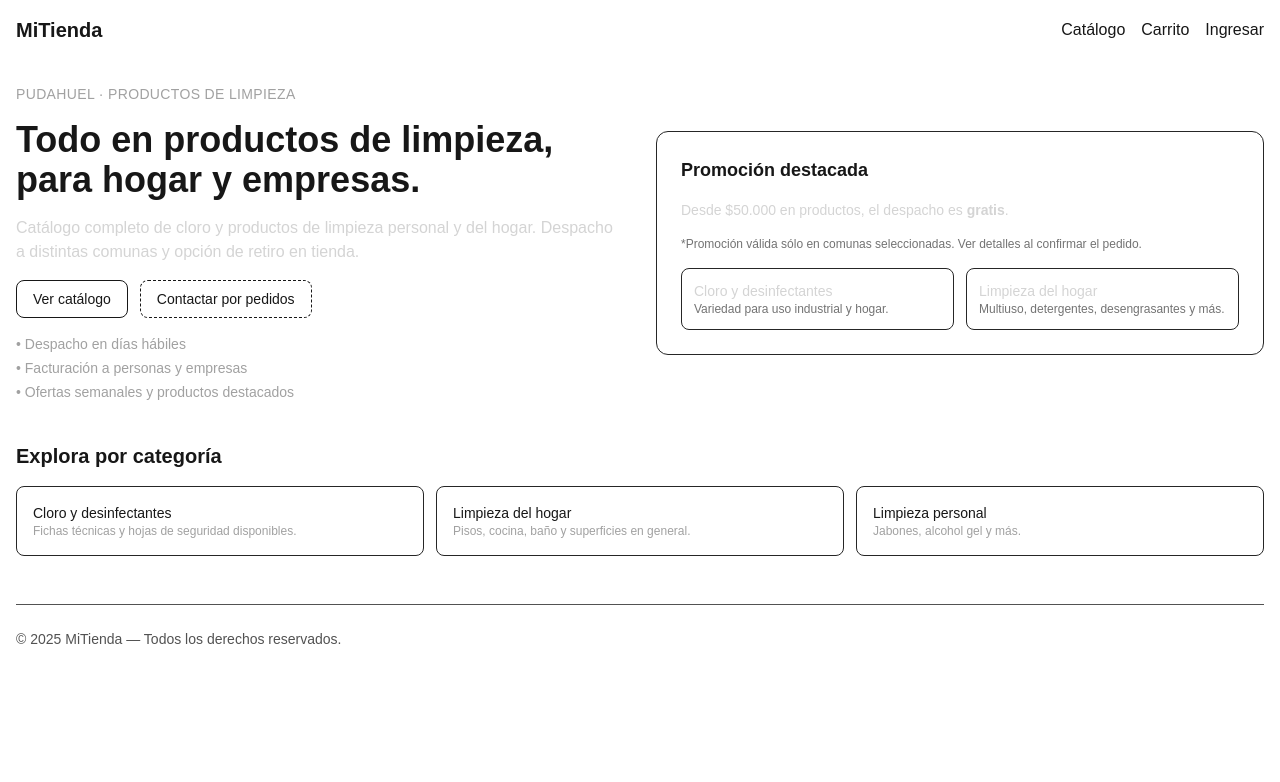
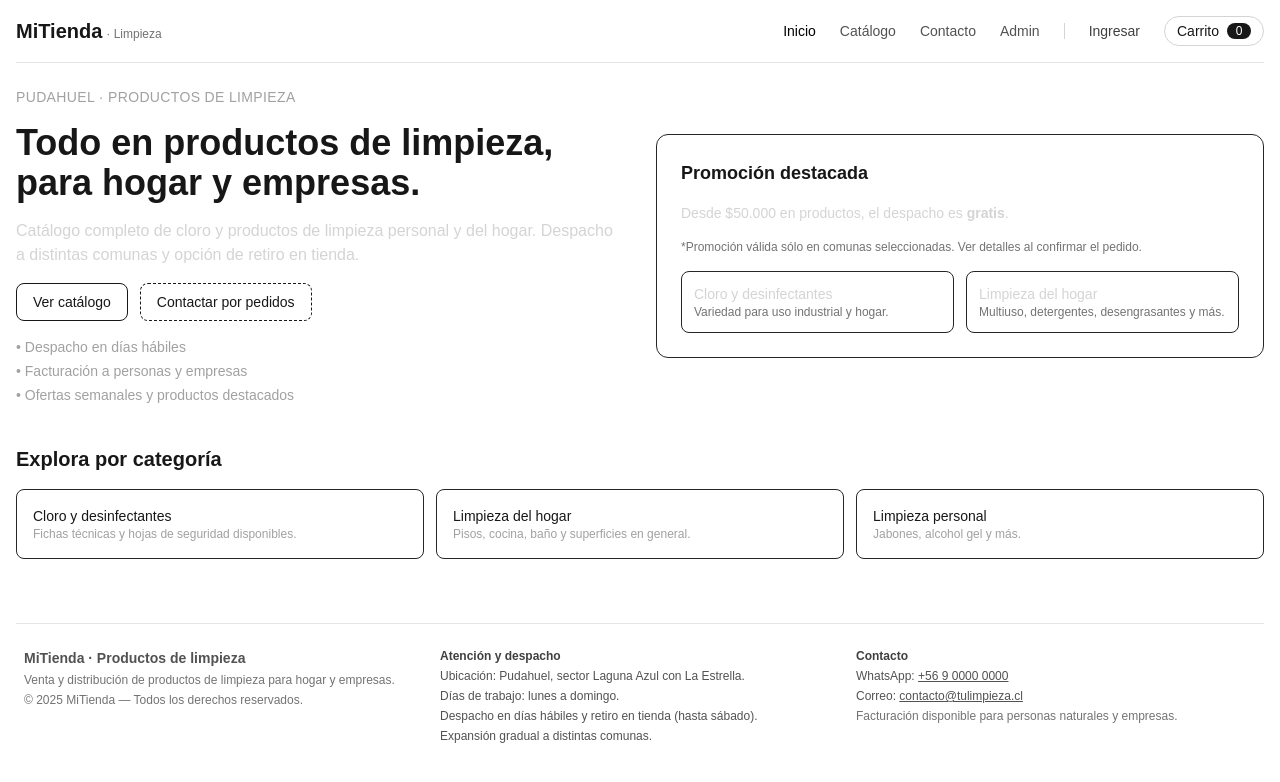
Before and after one commit to glendermen107/Shoping_Ecommerce, a Next.js app in the folder web/: page / in a window 1280 px wide. Shown: the top 782 px of the page. Built offline with nearby package versions, Linux system fonts and the light colour scheme.

Commit message:
actualizacion de paginas
actualizacion de nvar y footer

```diff
--- a/web/app/product/[slug]/page.tsx
+++ b/web/app/product/[slug]/page.tsx
@@ -1,4 +1,5 @@
 // web/app/product/[slug]/page.tsx
+import Link from "next/link";
 import { fetchProductBySlug } from "../../../lib/api";
 import AddToCartButton from "../../../components/addToCartButton";
 
@@ -6,28 +7,118 @@ type ProductPageProps = {
   params: { slug: string };
 };
 
+function formatPriceCLP(value: number) {
+  if (Number.isNaN(value)) return "$0";
+  return value.toLocaleString("es-CL", {
+    style: "currency",
+    currency: "CLP",
+    maximumFractionDigits: 0,
+  });
+}
+
 export default async function ProductPage({ params }: ProductPageProps) {
   const product = await fetchProductBySlug(params.slug);
 
+  // Si el backend no lo encuentra, fetchProductBySlug ya devuelve uno “Producto no encontrado”
+  const isNotFound = product.id === "0";
+
   return (
-    <section className="grid gap-6 md:grid-cols-2">
+    <section className="space-y-6">
+      {/* Migas de pan */}
+      <nav className="text-xs text-neutral-500">
+        <Link href="/catalog" className="underline">
+          Catálogo
+        </Link>{" "}
+        / <span className="text-neutral-700">{product.name}</span>
+      </nav>
+
+      <div className="grid gap-8 md:grid-cols-2 items-start">
+        {/* Imagen principal */}
+        <div className="rounded-xl border border-neutral-200 bg-white p-3">
           {/* eslint-disable-next-line @next/next/no-img-element */}
           <img
             src={product.imageUrl || "/placeholder.png"}
             alt={product.name}
-        className="w-full rounded-xl object-cover"
+            className="h-72 w-full object-cover rounded-lg"
           />
+        </div>
 
+        {/* Información del producto */}
         <div className="space-y-4">
-        <h1 className="text-3xl font-semibold">{product.name}</h1>
-        <p className="text-xl font-medium">
-          ${product.price.toLocaleString()}
+          {/* Nombre y (opcional) categoría */}
+          <div className="space-y-2">
+            <h1 className="text-2xl md:text-3xl font-semibold">
+              {product.name}
+            </h1>
+
+            {/* Si en el futuro agregas categoryName o similar en el tipo Product */}
+            {"categoryName" in product && product.categoryName && (
+              <p className="text-sm text-neutral-500">
+                Categoría: {product.categoryName}
               </p>
-        <p className="text-neutral-300">
-          {product.description || "Producto sin descripción."}
+            )}
+          </div>
+
+          {/* Precio + estado */}
+          <div className="space-y-1">
+            <p className="text-xl font-semibold text-neutral-900">
+              {formatPriceCLP(product.price)}
             </p>
+            {/* Stock opcional si lo agregas en el tipo Product */}
+            {"stock" in product && typeof (product as any).stock === "number" && (
+              <p className="text-sm text-neutral-600">
+                {(product as any).stock > 0
+                  ? `Stock disponible: ${(product as any).stock} unidad${
+                      (product as any).stock === 1 ? "" : "es"
+                    }`
+                  : "Sin stock disponible"}
+              </p>
+            )}
+          </div>
 
+          {/* Descripción */}
+          <div className="space-y-1">
+            <h2 className="text-sm font-semibold text-neutral-800">
+              Descripción
+            </h2>
+            <p className="text-sm text-neutral-600">
+              {product.description || "Producto sin descripción detallada."}
+            </p>
+          </div>
+
+          {/* Info de despacho y retiro */}
+          <div className="rounded-lg border border-neutral-200 bg-neutral-50 px-3 py-2 text-xs text-neutral-700 space-y-1">
+            <p>
+              🛻 <span className="font-semibold">Despacho disponible.</span> Sobre
+              $50.000 en productos, el envío es{" "}
+              <span className="font-semibold">gratis</span>.
+            </p>
+            <p>
+              📍 Retiro en tienda disponible hasta el sábado. Días de trabajo de
+              lunes a domingo.
+            </p>
+            <p className="text-neutral-500">
+              Los tiempos y costo final de despacho se confirman al coordinar el
+              pedido.
+            </p>
+          </div>
+
+          {/* Fichas técnicas / hojas de seguridad (texto por ahora) */}
+          <div className="space-y-1 text-xs text-neutral-600">
+            <p className="font-semibold">Fichas técnicas y seguridad</p>
+            <p>
+              Si el producto lo requiere, se pueden adjuntar fichas técnicas u
+              hojas de seguridad (PDF) para descargas futuras.
+            </p>
+          </div>
+
+          {/* Botón de agregar al carrito */}
+          {!isNotFound && (
+            <div className="pt-2">
               <AddToCartButton product={product} />
+            </div>
+          )}
+        </div>
       </div>
     </section>
   );
--- a/web/components/footer/footer.tsx
+++ b/web/components/footer/footer.tsx
@@ -1,7 +1,50 @@
 export default function Footer() {
+  const year = new Date().getFullYear();
+
   return (
-    <footer className="border-t py-6 text-sm text-neutral-600 mt-6">
-      <p>&copy; {new Date().getFullYear()} MiTienda — Todos los derechos reservados.</p>
+    <footer className="mt-10 border-t border-neutral-200 py-6 text-sm text-neutral-600">
+      <div className="mx-auto max-w-7xl px-0 md:px-2 grid gap-4 md:grid-cols-3">
+        {/* Columna 1: marca */}
+        <div className="space-y-1">
+          <p className="font-semibold">MiTienda · Productos de limpieza</p>
+          <p className="text-xs text-neutral-500">
+            Venta y distribución de productos de limpieza para hogar y empresas.
+          </p>
+          <p className="text-xs text-neutral-500">
+            &copy; {year} MiTienda — Todos los derechos reservados.
+          </p>
+        </div>
+
+        {/* Columna 2: info de atención */}
+        <div className="space-y-1 text-xs">
+          <p className="font-semibold text-neutral-700">Atención y despacho</p>
+          <p>Ubicación: Pudahuel, sector Laguna Azul con La Estrella.</p>
+          <p>Días de trabajo: lunes a domingo.</p>
+          <p>Despacho en días hábiles y retiro en tienda (hasta sábado).</p>
+          <p>Expansión gradual a distintas comunas.</p>
+        </div>
+
+        {/* Columna 3: contacto */}
+        <div className="space-y-1 text-xs">
+          <p className="font-semibold text-neutral-700">Contacto</p>
+          <p>
+            WhatsApp:{" "}
+            <span className="underline">
+              +56 9 0000 0000
+            </span>{" "}
+            {/* reemplazar por el real */}
+          </p>
+          <p>
+            Correo:{" "}
+            <a href="mailto:contacto@tulimpieza.cl" className="underline">
+              contacto@tulimpieza.cl
+            </a>
+          </p>
+          <p className="text-neutral-500">
+            Facturación disponible para personas naturales y empresas.
+          </p>
+        </div>
+      </div>
     </footer>
   );
 }
--- a/web/components/navbar/navbar.tsx
+++ b/web/components/navbar/navbar.tsx
@@ -1,15 +1,79 @@
+"use client";
+
 import Link from "next/link";
+import { useEffect, useState } from "react";
+import { usePathname } from "next/navigation";
+import { getCart, getCartTotals } from "../../lib/cart";
+
+const navLinks = [
+  { href: "/", label: "Inicio" },
+  { href: "/catalog", label: "Catálogo" },
+  { href: "/contact", label: "Contacto" },
+  { href: "/admin", label: "Admin" }, // Más adelante lo protegeremos con auth
+];
 
 export default function Navbar() {
+  const pathname = usePathname();
+  const [cartCount, setCartCount] = useState(0);
+
+  useEffect(() => {
+    const cart = getCart();
+    const { totalQuantity } = getCartTotals(cart);
+    setCartCount(totalQuantity);
+  }, []);
+
   return (
-    <header className="flex items-center justify-between py-4">
+    <header className="flex items-center justify-between py-4 border-b border-neutral-200">
+      {/* Logo / Marca */}
       <Link href="/" className="text-xl font-semibold">
         MiTienda
+        <span className="ml-1 text-xs font-normal text-neutral-500">
+          · Limpieza
+        </span>
       </Link>
-      <nav className="flex items-center gap-4">
-        <Link href="/catalog">Catálogo</Link>
-        <Link href="/cart">Carrito</Link>
-        <Link href="/auth/login">Ingresar</Link>
+
+      {/* Navegación principal */}
+      <nav className="flex items-center gap-6 text-sm">
+        {navLinks.map((link) => {
+          const isActive =
+            link.href === "/"
+              ? pathname === "/"
+              : pathname.startsWith(link.href);
+
+          return (
+            <Link
+              key={link.href}
+              href={link.href}
+              className={`hover:text-black transition ${
+                isActive ? "font-medium text-black" : "text-neutral-600"
+              }`}
+            >
+              {link.label}
+            </Link>
+          );
+        })}
+
+        {/* Separador visual */}
+        <span className="h-4 w-px bg-neutral-300" />
+
+        {/* Link de Ingreso */}
+        <Link
+          href="/auth/login"
+          className="text-sm text-neutral-700 hover:text-black"
+        >
+          Ingresar
+        </Link>
+
+        {/* Carrito con contador */}
+        <Link
+          href="/cart"
+          className="flex items-center gap-2 rounded-full border border-neutral-300 px-3 py-1 text-sm hover:bg-neutral-100 transition"
+        >
+          <span>Carrito</span>
+          <span className="inline-flex min-w-[1.5rem] items-center justify-center rounded-full bg-neutral-900 text-white text-xs">
+            {cartCount}
+          </span>
+        </Link>
       </nav>
     </header>
   );
```
Also changed, not shown: web/components/productCard.tsx (+67 -7 lines), web/app/contact/page.tsx (renamed from web/app/contact/pag.tsx), 1 other file (tests, documents, lock files or other folders). Lines whose indentation alone changed are shown as unchanged.
